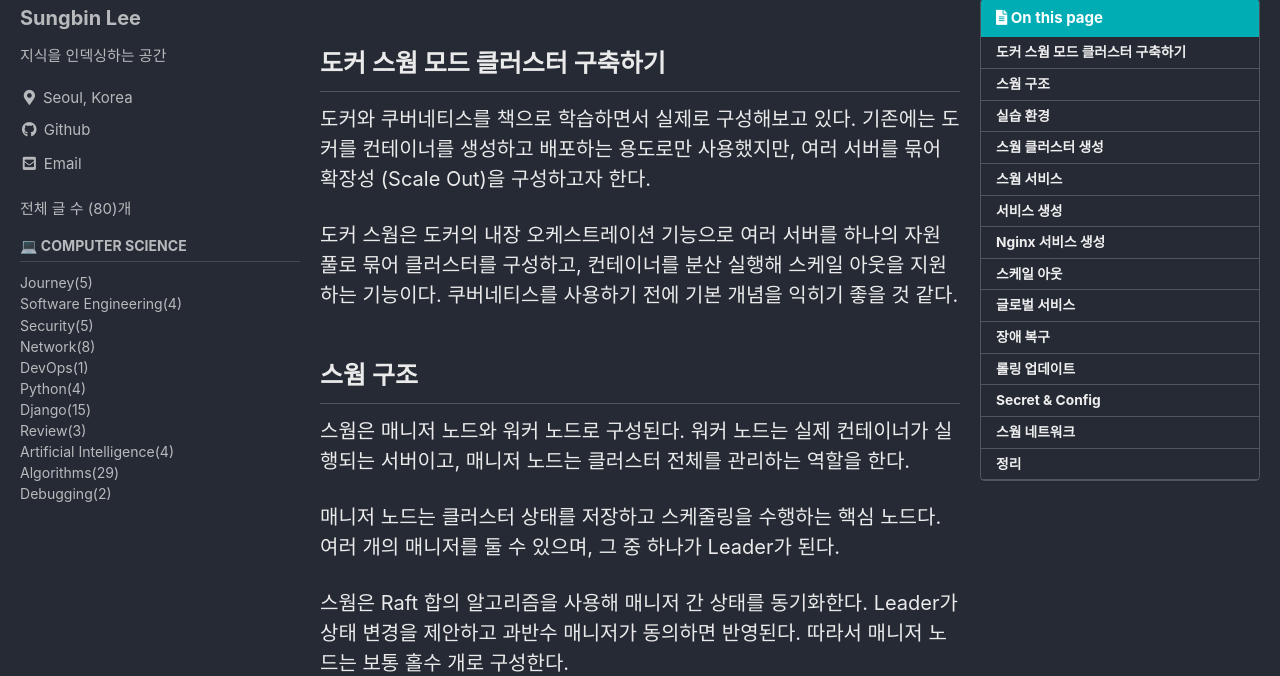
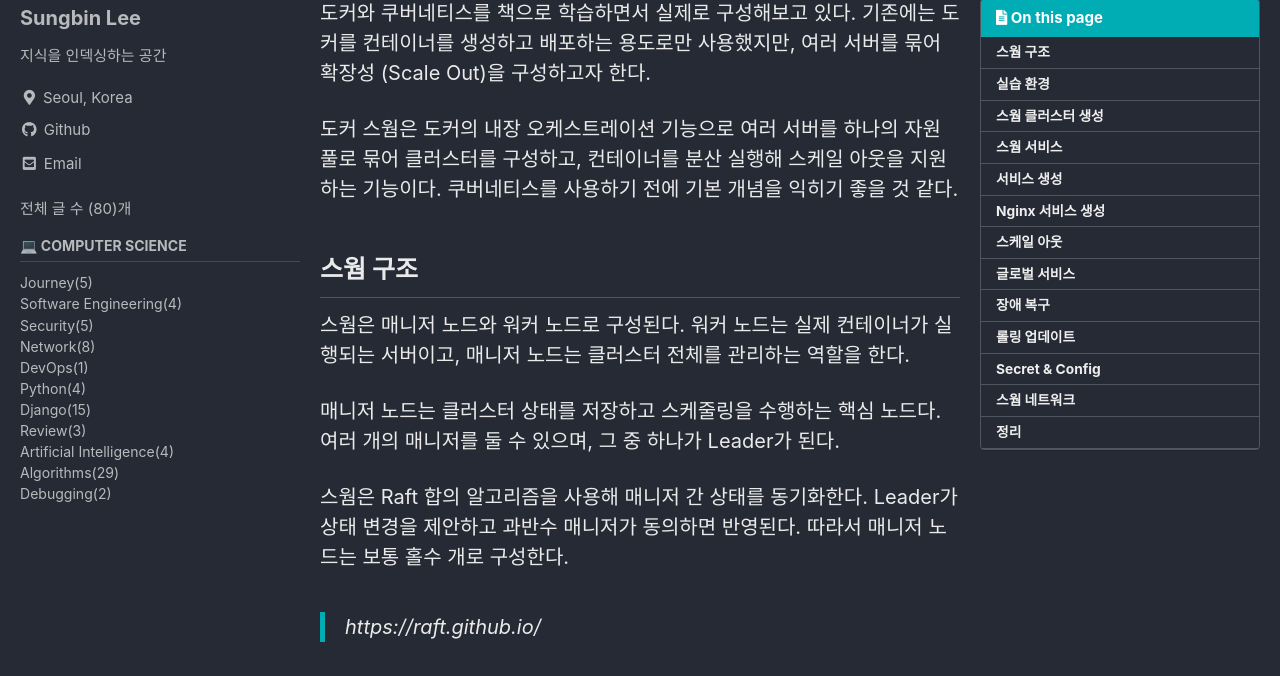
Before and after one commit to sungbinlee/tech.sungbinlee.dev, a Jekyll site: the page built from _posts/Devops/2026-03-21-docker-swarm.md, in a window 1280 px wide and 900 px high, cut to the strip 224-900 px from the top of the window. Built offline with Jekyll 4.4.1, drawn with Linux system fonts in a browser that asks for light colours; cached includes are drawn as plain includes; comment, search, counter and statistics services are not loaded.

Commit message:
Devops 도커 스웜 글 수정

```diff
--- a/_posts/Devops/2026-03-21-docker-swarm.md
+++ b/_posts/Devops/2026-03-21-docker-swarm.md
@@ -9,9 +9,6 @@ tags:
 toc: true
 toc_sticky: true
 ---
-
-## 도커 스웜 모드 클러스터 구축하기
-
 도커와 쿠버네티스를 책으로 학습하면서 실제로 구성해보고 있다. 기존에는 도커를 컨테이너를 생성하고 배포하는 용도로만 사용했지만, 여러 서버를 묶어 확장성 (Scale Out)을 구성하고자 한다.
 
 도커 스웜은 도커의 내장 오케스트레이션 기능으로 여러 서버를 하나의 자원 풀로 묶어 클러스터를 구성하고, 컨테이너를 분산 실행해 스케일 아웃을 지원하는 기능이다. 쿠버네티스를 사용하기 전에 기본 개념을 익히기 좋을 것 같다.
```
